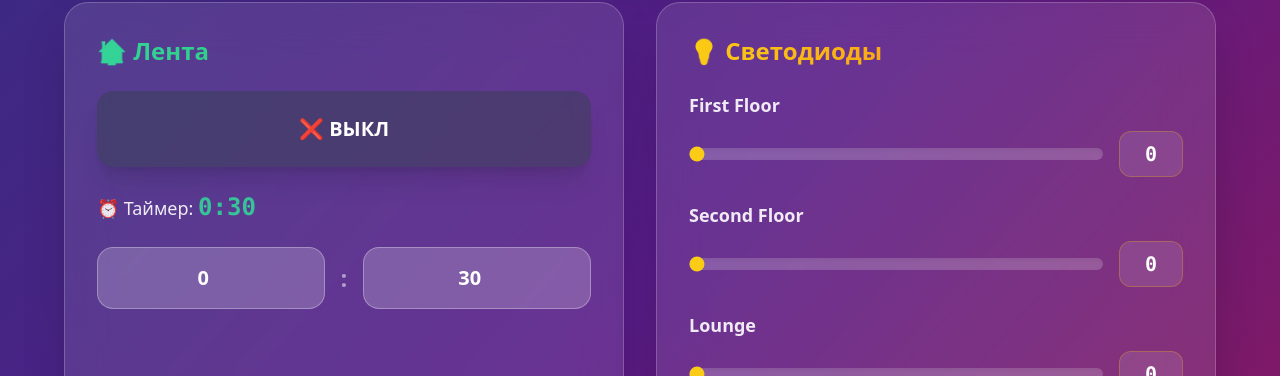
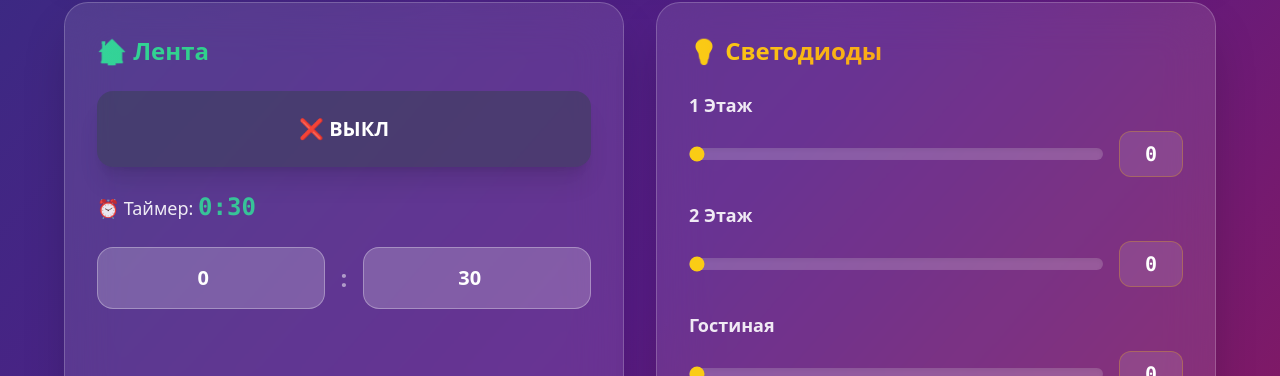
Before and after one commit to iisuslik9/SMART_HOME_CONTROL, a Next.js app: page / in a window 1280 px wide. Shown: the part 424-800 px from the top of the page. Built offline with nearby package versions, Linux system fonts and the light colour scheme; no server answers; the database is empty.

Commit message:
name led

```diff
--- a/app/page.js
+++ b/app/page.js
@@ -180,9 +180,11 @@ useEffect(() => {
             <h3 className="text-2xl font-black bg-gradient-to-r from-yellow-400 to-orange-500 bg-clip-text text-transparent">
               💡 Светодиоды
             </h3>
-            {['first floor', 'second floor', 'lounge'].map(led => (
+            {['led1', 'led2', 'led3'].map(led => (
           <div key={led} className="space-y-3">
-                <label className="block text-lg font-semibold opacity-90 capitalize">{led}</label>
+            <label className="block text-lg font-semibold opacity-90 capitalize">
+              {led === 'led1' ? '1 этаж' : led === 'led2' ? '2 этаж' : 'Гостиная'}
+            </label>
             <div className="flex items-center gap-4">
               <input
                 type="range"
@@ -197,6 +199,7 @@ useEffect(() => {
             </div>
           </div>
         ))}
+
           </div>
         </div>
 
```
Lines whose indentation alone changed are shown as unchanged.
